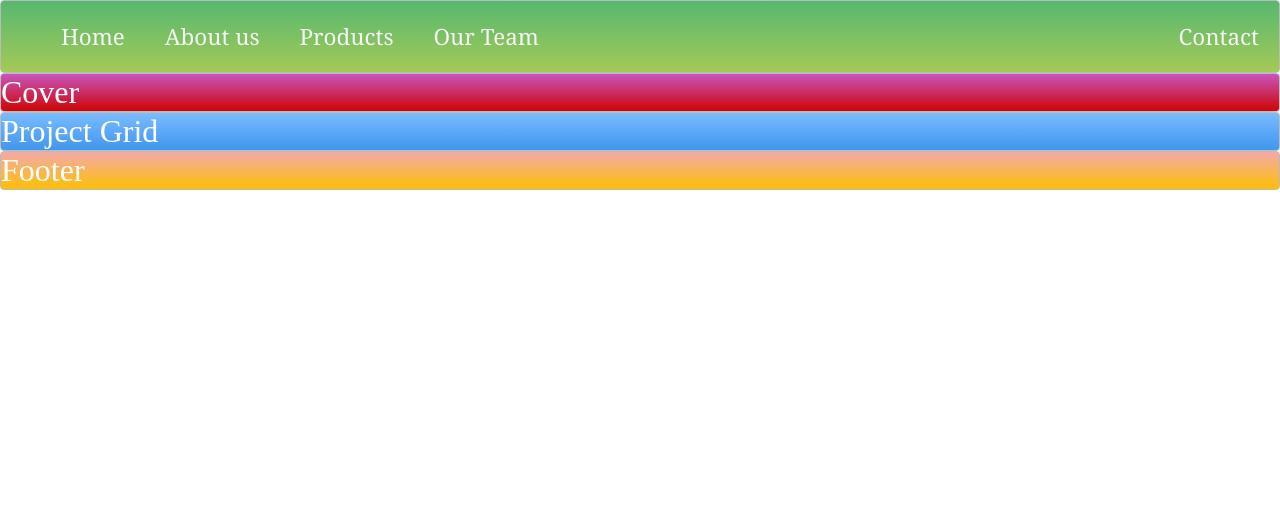
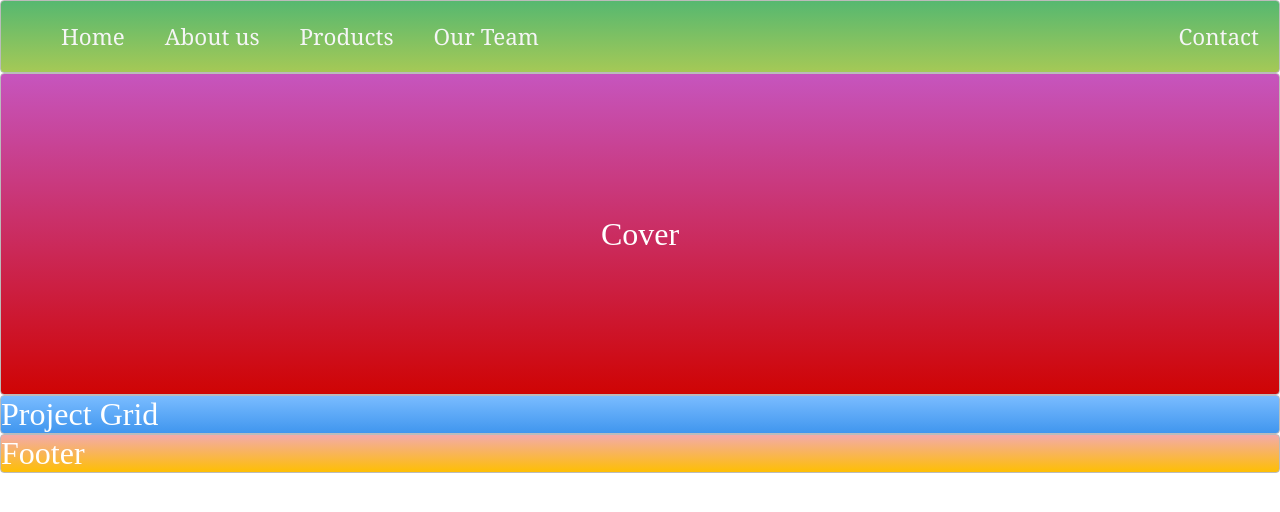
Before and after one commit to jpbernhardt/Website-CSS-Template, a plain HTML site: page index.html in a window 1280 px wide. Drawn offline with Linux system fonts and the light colour scheme.

Commit message:
Added a cover

```diff
--- a/index.html
+++ b/index.html
@@ -14,7 +14,7 @@
         <li class="contactContainer"><a href="">Contact</a></li>
       </ul>
     </nav>
-    <div class="zone red cover">Cover</div>
+    <div class="zone red coverContainer">Cover</div>
     <div class="zone blue">Project Grid</div>
     <div class="zone yellow">Footer</div>
 </body>
--- a/style.css
+++ b/style.css
@@ -19,7 +19,8 @@ body {
 }
 
 
-/* Navigation [Nav] */
+/* N A V I G A T I O N */
+
 .main-nav{
     display: flex;
     font-family: Georgia, 'Times New Roman', Times, serif;
@@ -48,6 +49,20 @@ a {
     margin-left: auto;
 }
 
+/* C O V E R */
+
+.coverContainer {
+    display: flex;
+    justify-content: center;
+    align-items: center;
+    height: 40vh;
+}
+
+/* P R O J E C T - G R I D */
+
+
+
+/* F O O T E R */
 
 
 /*https://paulund.co.uk/how-to-create-shiny-css-buttons*/
```
